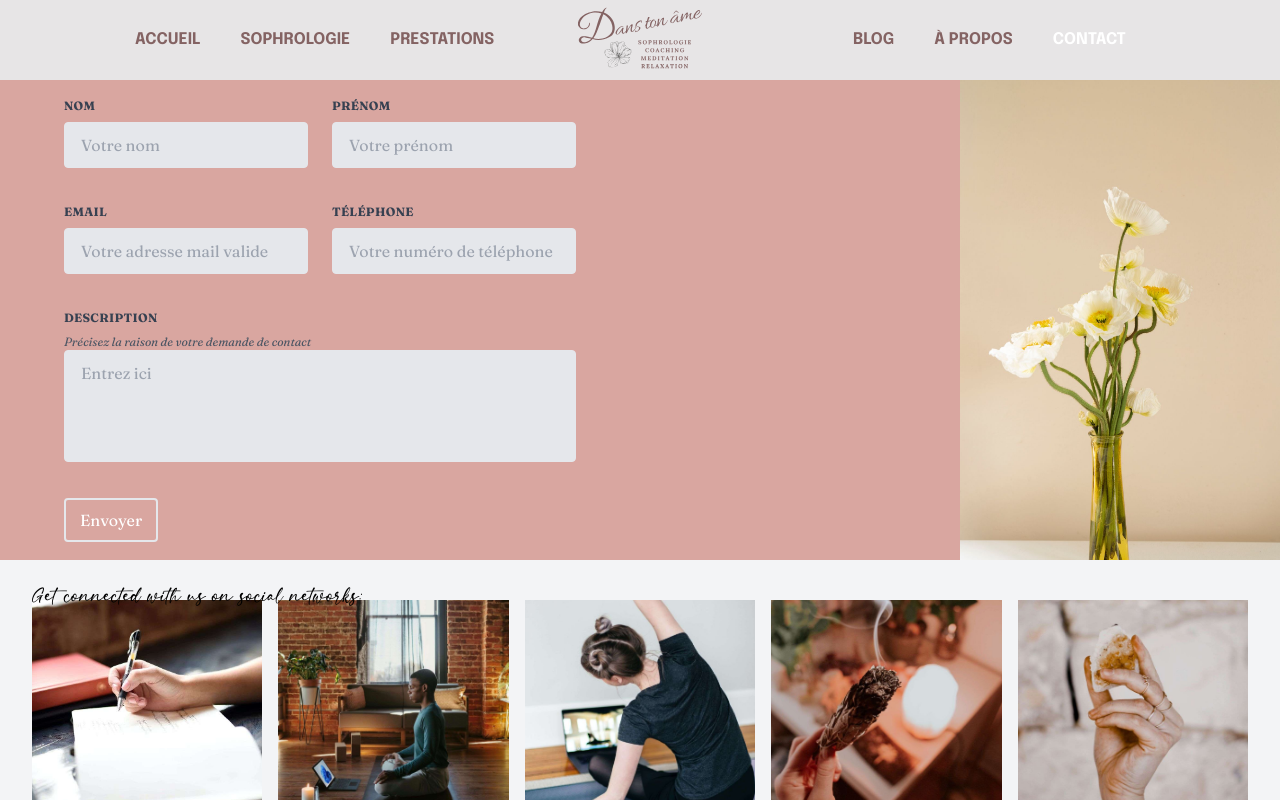
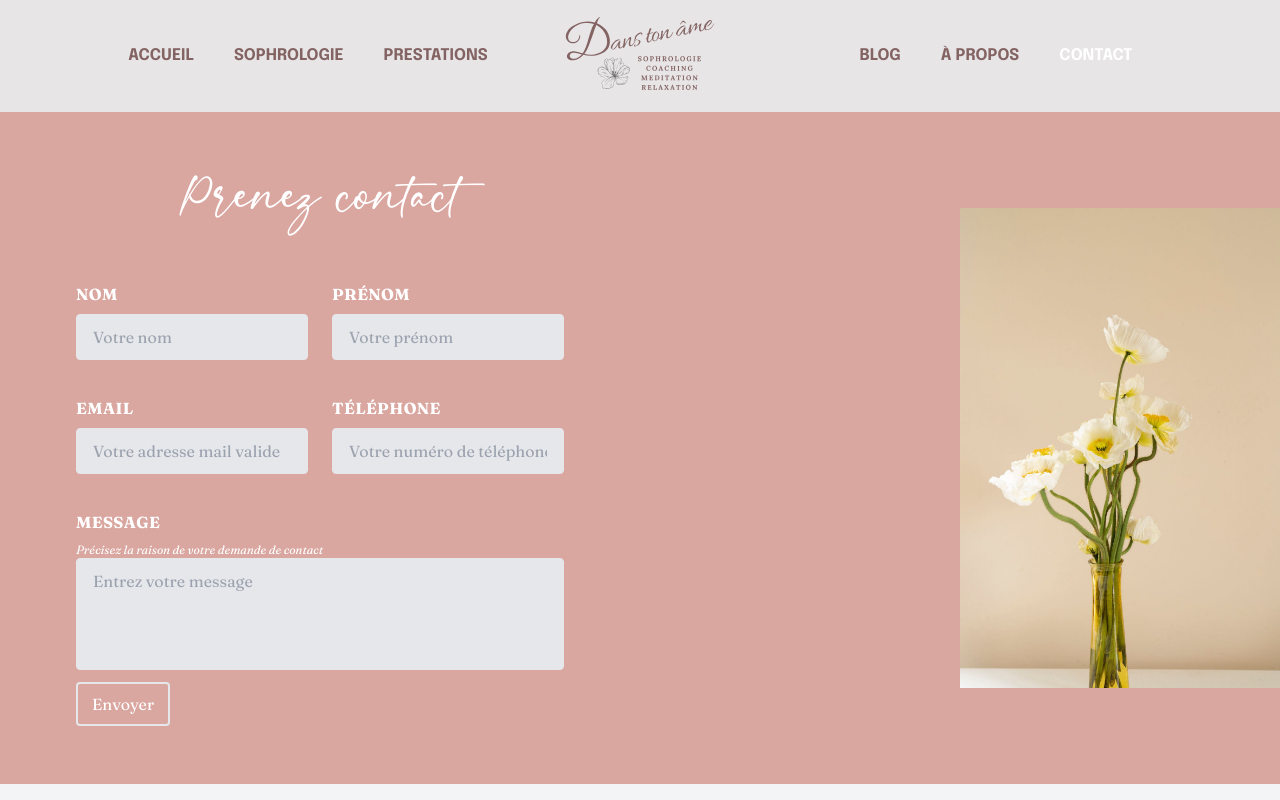
Before and after one commit to Tfregona/Dans_Ton_Ame, a Next.js app: page /contact in a window 1280 px wide. Shown: the top 800 px of the page. Built offline with nearby package versions, Linux system fonts and the light colour scheme.

Commit message:
Padding change for homepage

```diff
--- a/components/homepage/about.js
+++ b/components/homepage/about.js
@@ -1,6 +1,6 @@
 export default function About() {
   return (
-    <div className="px-6 pb-10 max-w-7xl mx-auto lg:px-8">
+    <div className="px-6 pb-16 max-w-7xl mx-auto lg:px-8">
       <p className="py-8 md:py-14 text-center font-steinfeld text-5xl">
         L'histoire de la sophrologie
       </p>
@@ -27,7 +27,7 @@ export default function About() {
           inclusion dans des applications de mise en page de texte, comme Aldus
           PageMaker.
         </p>
-        <p className="md:pl-8 md:border-l-2 md:border-dta_brown">
+        <p className="md:pl-8 md:border-l-2 md:border-dta_graydark">
           Le Lorem Ipsum est simplement du faux texte employé dans la
           composition et la mise en page avant impression. Le Lorem Ipsum est le
           faux texte standard de l'imprimerie depuis les années 1500, quand un
--- a/components/homepage/me.js
+++ b/components/homepage/me.js
@@ -36,7 +36,7 @@ export default function You() {
     }
   ]
   return (
-    <div className="px-6 max-w-7xl mx-auto lg:px-8 grid grid-cols-1 lg:grid-cols-2">
+    <div className="px-6 pb-16 max-w-7xl mx-auto lg:px-8 grid grid-cols-1 lg:grid-cols-2">
       <div className="hidden lg:flex items-center pl-44 pr-10">
         <div className="w-full">
           <Image
--- a/components/homepage/sessions.js
+++ b/components/homepage/sessions.js
@@ -41,8 +41,8 @@ export default function Sessions() {
     }
   ]
   return (
-    <div className="px-6 pb-10 max-w-7xl mx-auto lg:px-8 text-center font-apercu">
-      <p className="p-4 md:p-10 text-xl font-light">
+    <div className="px-6 pb-16 max-w-7xl mx-auto lg:px-8 text-center font-apercu">
+      <p className="pb-4 md:pb-10 text-xl font-light">
         RETROUVEZ D’AUTRES PRESTATIONS :
       </p>
       <div className="grid grid-cols-1 md:grid-cols-3 gap-8">
--- a/components/layouts/navbar.js
+++ b/components/layouts/navbar.js
@@ -75,10 +75,10 @@ export default function Navbar() {
     <Disclosure as="nav" className="bg-dta_graylight">
       {({ open }) => (
         <>
-          <div className="max-w-7xl mx-auto px-2 sm:px-6 lg:px-8">
+          <div className="max-w-7xl mx-auto py-2 px-2 sm:px-6 lg:px-8">
             <div className="relative flex items-center justify-between">
               {/* Icons for responsive */}
-              <div className="absolute inset-y-0 left-0 flex items-center md:hidden">
+              <div className="absolute inset-y-0 left-0 flex items-center lg:hidden">
                 <Disclosure.Button className="inline-flex items-center justify-center p-2 rounded-md text-gray-400 hover:text-white hover:bg-gray-700 focus:outline-none focus:ring-2 focus:ring-inset focus:ring-white">
                   <span className="sr-only">Open main menu</span>
                   {open ? (
@@ -89,8 +89,8 @@ export default function Navbar() {
                 </Disclosure.Button>
               </div>
               {/* Left size */}
-              <div className="flex-1 flex items-center justify-center md:items-stretch">
-                <div className="hidden md:block md:ml-6">
+              <div className="flex-1 flex items-center justify-center lg:items-stretch">
+                <div className="hidden lg:block lg:ml-6">
                   <div className="flex space-x-4">
                     {NavigationLeft.map((item) => (
                       <Link key={item.name} href={item.href}>
@@ -114,15 +114,15 @@ export default function Navbar() {
               <div className="flex-shrink-0 flex items-center">
                 <Link href="/">
                   <img
-                    className="h-20 w-auto cursor-pointer"
+                    className="h-24 w-auto cursor-pointer"
                     src="/img/logo/rectangle.svg"
                     alt="Logo Dans ton âme"
                   />
                 </Link>
               </div>
               {/* Right size */}
-              <div className="flex-1 flex items-center justify-center md:items-stretch">
-                <div className="hidden md:block md:ml-6">
+              <div className="flex-1 flex items-center justify-center lg:items-stretch">
+                <div className="hidden lg:block lg:ml-6">
                   <div className="flex space-x-4">
                     {NavigationRight.map((item) => (
                       <Link key={item.name} href={item.href}>
@@ -145,7 +145,7 @@ export default function Navbar() {
             </div>
           </div>
           {/* Pannel for responsive */}
-          <Disclosure.Panel className="md:hidden">
+          <Disclosure.Panel className="lg:hidden">
             <div className="px-2 pt-2 pb-3 space-y-1">
               {NavigationResponsive.map((item) => (
                 <Link key={item.name} href={item.href}>
--- a/pages/contact.js
+++ b/pages/contact.js
@@ -3,84 +3,82 @@ import About1 from '../public/img/decoration/contact.jpg'
 
 export default function Contact() {
   return (
-    <div className="bg-dta_pink grid grid-cols-1 md:grid-cols-2">
+    <div className="bg-dta_pink text-white grid grid-cols-1 md:grid-cols-2">
       <div className="flex items-center justify-center">
-        <form className="w-full max-w-lg">
-          <div className="flex flex-wrap -mx-3 mb-6">
-            <div className="w-full md:w-1/2 px-3 mb-6 md:mb-0">
-              <label className="block uppercase tracking-wide text-gray-700 text-xs font-bold mb-2">
-                Nom
+        <form className="md:w-4/5">
+          <p className="py-8 md:pb-14 text-center font-steinfeld text-5xl">
+            Prenez contact
+          </p>
+          <div className="flex flex-wrap mb-6">
+            <div className="w-full md:w-1/2 mb-6 px-3 md:mb-0">
+              <label className="block tracking-wide text-base font-bold mb-2">
+                NOM
               </label>
               <input
-                className="appearance-none block w-full bg-gray-200 text-gray-700 border border-red-500 rounded py-3 px-4 mb-3 leading-tight focus:outline-none focus:bg-white"
-                id="grid-first-name"
+                className="appearance-none block w-full bg-gray-200 border border-red-500 rounded py-3 px-4 mb-3 leading-tight focus:outline-none focus:bg-white"
                 type="text"
                 placeholder="Votre nom"
               />
             </div>
             <div className="w-full md:w-1/2 px-3">
-              <label className="block uppercase tracking-wide text-gray-700 text-xs font-bold mb-2">
-                Prénom
+              <label className="block tracking-wide text-base font-bold mb-2">
+                PRÉNOM
               </label>
               <input
-                className="appearance-none block w-full bg-gray-200 text-gray-700 border border-gray-200 rounded py-3 px-4 leading-tight focus:outline-none focus:bg-white focus:border-gray-500"
-                id="grid-last-name"
+                className="appearance-none block w-full bg-gray-200 border border-gray-200 rounded py-3 px-4 leading-tight focus:outline-none focus:bg-white focus:border-gray-500"
                 type="text"
                 placeholder="Votre prénom"
               />
             </div>
           </div>
-          <div className="flex flex-wrap -mx-3 mb-6">
+          <div className="flex flex-wrap mb-6">
             <div className="w-full md:w-1/2 px-3 mb-6 md:mb-0">
-              <label className="block uppercase tracking-wide text-gray-700 text-xs font-bold mb-2">
-                Email
+              <label className="block tracking-wide text-base font-bold mb-2">
+                EMAIL
               </label>
               <input
-                className="appearance-none block w-full bg-gray-200 text-gray-700 border border-red-500 rounded py-3 px-4 mb-3 leading-tight focus:outline-none focus:bg-white"
-                id="grid-first-name"
+                className="appearance-none block w-full bg-gray-200 border border-red-500 rounded py-3 px-4 mb-3 leading-tight focus:outline-none focus:bg-white"
                 type="email"
                 placeholder="Votre adresse mail valide"
               />
             </div>
             <div className="w-full md:w-1/2 px-3">
-              <label className="block uppercase tracking-wide text-gray-700 text-xs font-bold mb-2">
-                Téléphone
+              <label className="block tracking-wide text-base font-bold mb-2">
+                TÉLÉPHONE
               </label>
               <input
-                className="appearance-none block w-full bg-gray-200 text-gray-700 border border-gray-200 rounded py-3 px-4 leading-tight focus:outline-none focus:bg-white focus:border-gray-500"
-                id="grid-last-name"
+                className="appearance-none block w-full bg-gray-200 border border-gray-200 rounded py-3 px-4 leading-tight focus:outline-none focus:bg-white focus:border-gray-500"
                 type="text"
                 placeholder="Votre numéro de téléphone"
               />
             </div>
           </div>
-          <div className="flex flex-wrap -mx-3 mb-6">
+          <div className="flex flex-wrap mb-6">
             <div className="w-full px-3">
-              <label className="block uppercase tracking-wide text-gray-700 text-xs font-bold mb-2">
-                Description
+              <label className="block tracking-wide text-base font-bold mb-2">
+                MESSAGE
               </label>
-              <p className="text-gray-600 text-xs italic">
+              <p className="text-xs italic">
                 Précisez la raison de votre demande de contact
               </p>
               <textarea
-                className="resize-none h-28 appearance-none block w-full bg-gray-200 text-gray-700 border border-gray-200 rounded py-3 px-4 mb-3 leading-tight focus:outline-none focus:bg-white focus:border-gray-500"
-                id="grid-password"
+                className="resize-none h-28 appearance-none block w-full bg-gray-200 border border-gray-200 rounded py-3 px-4 mb-3 leading-tight focus:outline-none focus:bg-white focus:border-gray-500"
                 type="text"
-                placeholder="Entrez ici"
+                placeholder="Entrez votre message"
               />
+              <button
+                type="button"
+                className="rounded border-2 overflow-hidden relative inline-flex group items-center justify-center px-3.5 py-2 text-white"
+              >
+                <span className="absolute w-0 h-0 transition-all duration-300 ease-out bg-white rounded-full group-hover:w-36 group-hover:h-36 opacity-10"></span>
+                <span className="relative">Envoyer</span>
+              </button>
             </div>
           </div>
-          <button
-            type="button"
-            className="rounded border-2 overflow-hidden relative inline-flex group items-center justify-center px-3.5 py-2 bg-dta_pink text-white"
-          >
-            <span className="absolute w-0 h-0 transition-all duration-300 ease-out bg-white rounded-full group-hover:w-36 group-hover:h-36 opacity-10"></span>
-            <span className="relative">Envoyer</span>
-          </button>
         </form>
       </div>
       <div>
-        <div className="ml-auto w-1/2">
+        <div className="hidden md:block ml-auto w-1/2 py-24">
           <Image
             src={About1}
             alt="{image.name}"
@@ -89,7 +87,8 @@ export default function Contact() {
             layout="responsive"
             objectFit="cover"
             objectPosition="center top"
-            quality={20}
+            quality={30}
+            priority={true}
           />
         </div>
       </div>
```
